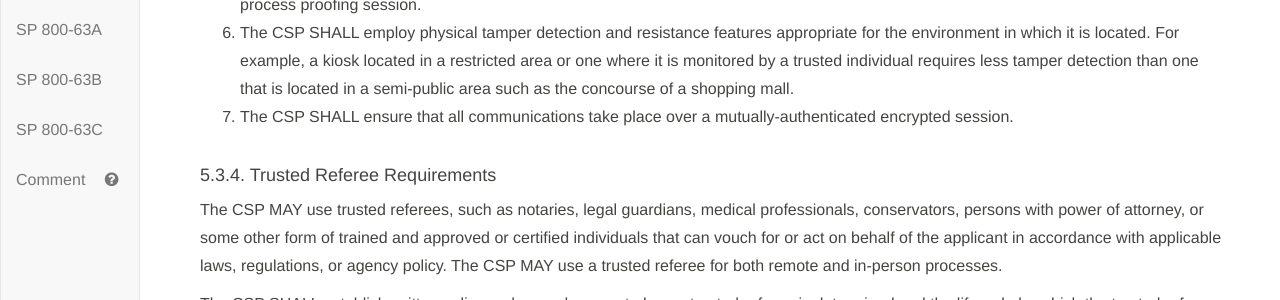
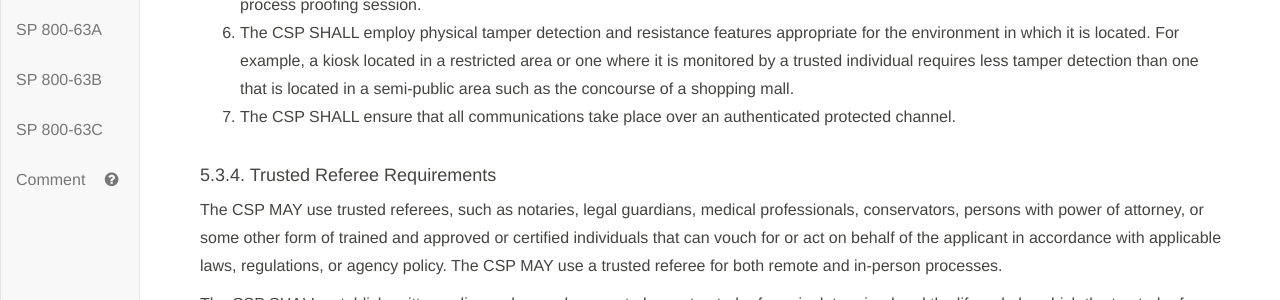
Before and after one commit to usnistgov/800-63-3, a Jekyll site: the page built from sp800-63a/sec5_proofing.md, in a window 1280 px wide and 900 px high, scrolled down 6443 px. Shown: the part 152-452 px from the top of the window. Built offline with Jekyll 4.4.1, drawn with Linux system fonts in a browser that asks for light colours; our own code applies the rules of GitHub Pages for plain Markdown files.

Commit message:
Closes #779

```diff
--- a/sp800-63a/sec5_proofing.md
+++ b/sp800-63a/sec5_proofing.md
@@ -142,7 +142,7 @@ Supervised remote identity proofing and enrollment transactions SHALL meet the f
 4. The CSP SHALL require that all digital verification of evidence (e.g., via chip or wireless technologies) be performed by integrated scanners and sensors.
 5. The CSP SHALL require operators to have undergone a training program to detect potential fraud and to properly perform a virtual in-process proofing session.
 6. The CSP SHALL employ physical tamper detection and resistance features appropriate for the environment in which it is located. For example, a kiosk located in a restricted area or one where it is monitored by a trusted individual requires less tamper detection than one that is located in a semi-public area such as the concourse of a shopping mall.
-7. The CSP SHALL ensure that all communications take place over a mutually-authenticated encrypted session.
+7. The CSP SHALL ensure that all communications take place over an authenticated protected channel.
 
 #### <a name="trustref"></a> 5.3.4. Trusted Referee Requirements
 
```
